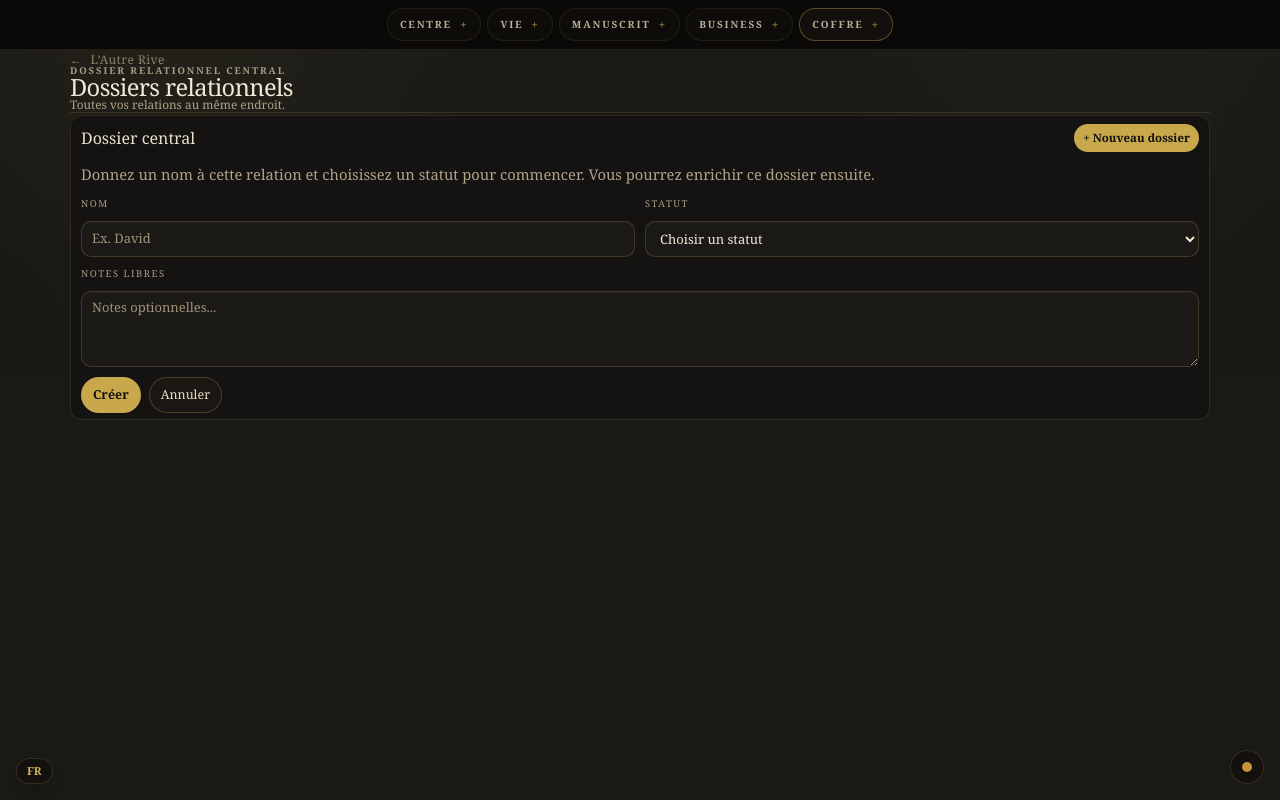
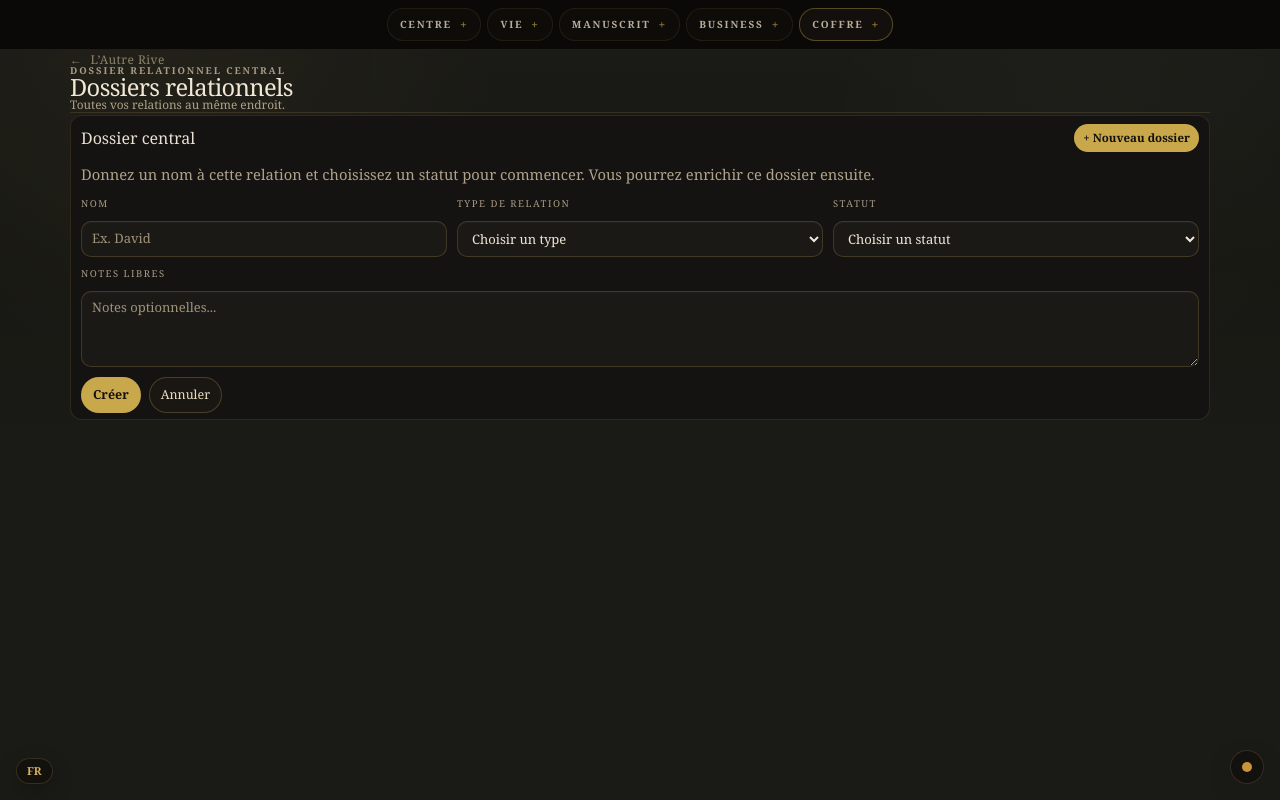
Before and after one commit to sdrapeau053-oss/mon-app, a Next.js app: page /autre-rive/dossiers in a window 1280 px wide. Both pictures are taken after a click on the button "+ Nouveau dossier". Built offline with nearby package versions, Linux system fonts and the light colour scheme.

Commit message:
ajoute type relation dossiers autre rive

```diff
--- a/app/autre-rive/dossiers/page.tsx
+++ b/app/autre-rive/dossiers/page.tsx
@@ -14,6 +14,7 @@ interface RelationDossier {
   nom: string;
   statut: string;
   dateCreation: string;
+  typeRelation?: string;
   derniereInteraction?: string;
   notes?: string;
   tags?: string[];
@@ -26,6 +27,7 @@ interface RelationDossier {
 type DossierDraft = {
   id?: string;
   nom: string;
+  typeRelation: string;
   notes: string;
   statut: string;
 };
@@ -40,9 +42,11 @@ type DossierSort = "date" | "nom" | "completion";
 const STORAGE_KEY = "autre-rive-dossiers";
 
 const statutOptions = ["Rencontre", "Dating", "Relation", "Rupture", "Famille", "Coparentalité", "Autre"];
+const typeRelationOptions = ["Romantique", "Familiale", "Amicale", "Professionnelle", "Coparentalite", "Autre"];
 
 const emptyDraft: DossierDraft = {
   nom: "",
+  typeRelation: "",
   notes: "",
   statut: "",
 };
@@ -260,6 +264,7 @@ export default function RelationDossiersPage() {
     setDraft({
       id: dossier.id,
       nom: dossier.nom,
+      typeRelation: dossier.typeRelation || "",
       notes: dossier.notes || "",
       statut: dossier.statut,
     });
@@ -295,6 +300,7 @@ export default function RelationDossiersPage() {
                 nom,
                 notes: draft.notes.trim(),
                 statut,
+                typeRelation: draft.typeRelation.trim() || undefined,
               }
             : dossier,
         ),
@@ -305,6 +311,7 @@ export default function RelationDossiersPage() {
         nom,
         statut,
         dateCreation: todayDate(),
+        typeRelation: draft.typeRelation.trim() || undefined,
         notes: draft.notes.trim(),
       };
 
@@ -419,6 +426,20 @@ export default function RelationDossiersPage() {
                     value={draft.nom}
                   />
                   {errors.nom ? <span style={{ color: "#d79a8f", fontSize: 12 }}>{errors.nom}</span> : null}
+                </label>
+                <label style={dashboardFieldStyle}>
+                  <span className="label-meta">Type de relation</span>
+                  <select
+                    className="internal-control"
+                    onChange={(event) => setDraft((current) => ({ ...current, typeRelation: event.target.value }))}
+                    style={dashboardControlStyle}
+                    value={draft.typeRelation}
+                  >
+                    <option value="">Choisir un type</option>
+                    {typeRelationOptions.map((option) => (
+                      <option key={option} value={option}>{option}</option>
+                    ))}
+                  </select>
                 </label>
                 <label style={dashboardFieldStyle}>
                   <span className="label-meta">Statut</span>
@@ -557,6 +578,12 @@ export default function RelationDossiersPage() {
                   Créé le {formatDisplayDate(dossier.dateCreation)} · Dernière interaction : {derniereInteraction}
                 </p>
 
+                {dossier.typeRelation?.trim() ? (
+                  <p className="label-meta" style={{ lineHeight: 1.2, margin: 0 }}>
+                    Type : {dossier.typeRelation}
+                  </p>
+                ) : null}
+
                 <div style={{ alignItems: "center", display: "grid", gap: 7, gridTemplateColumns: "minmax(0, 1fr) 34px" }}>
                   <div style={{ background: "rgba(255,255,255,.06)", borderRadius: 999, height: 4, maxWidth: "78%", overflow: "hidden", width: "100%" }}>
                     <div style={{ background: completionColor(completion), height: "100%", width: `${completion}%` }} />
```
